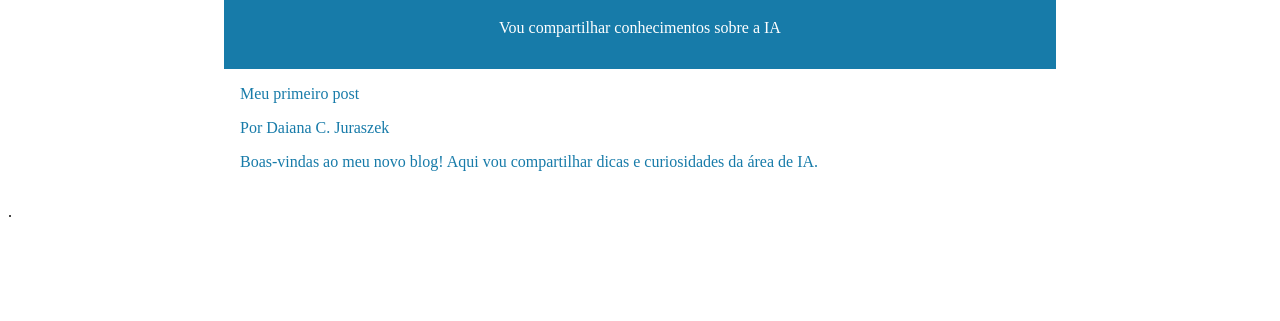
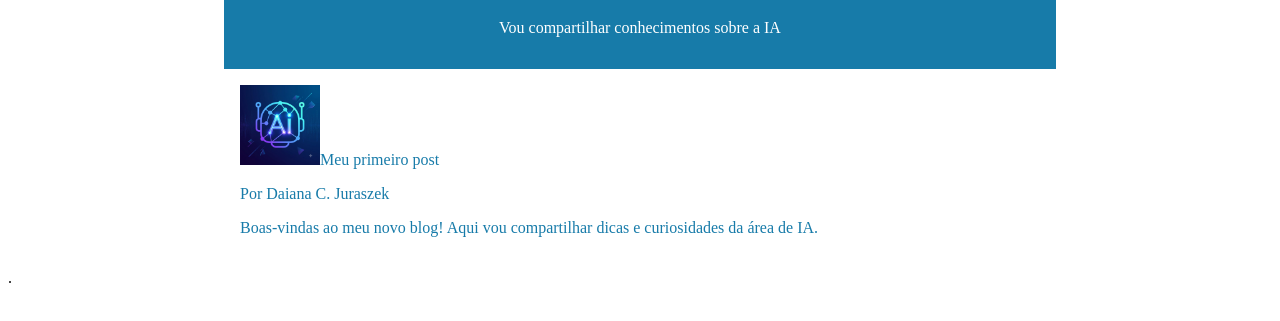
Before and after one commit to daianajuraszek/p.gina-na-web, a plain HTML site: page index.HTML in a window 1280 px wide. Shown: the part 85-406 px from the top of the page. Drawn offline with Linux system fonts and the light colour scheme.

Commit message:
versão 4

```diff
--- a/index.HTML
+++ b/index.HTML
@@ -21,6 +21,10 @@
        margin: 0 auto;
        padding: 16px;
     }
+img{
+    width: 80px;
+    height: 80px;
+}
 </style>
 </head>
 <body>
@@ -29,7 +33,8 @@
     <p>Vou compartilhar conhecimentos sobre a IA </p>
 </header>
 <main>
-<img src="" alt=""
+<img src="imagem-blog.png" alt="Ícone digital em estilo pixel art de um robô com as letras "AI" iluminadas no centro, conectado por linhas de redes neurais em tons degradê de azul e roxo sobre fundo escuro."
+
     <h2>Meu primeiro post</h2>
 <p>Por Daiana C. Juraszek</p>
 <p>Boas-vindas ao meu novo blog! Aqui vou compartilhar dicas e curiosidades da área de IA.</p>
```
Also changed, not shown: imagem-blog.png (added).
